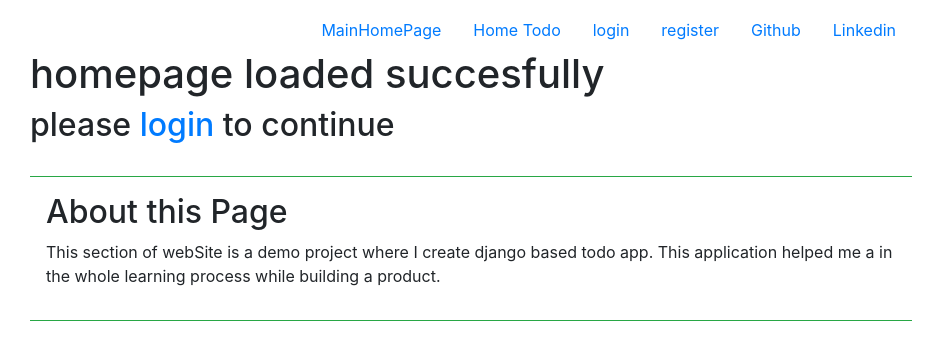
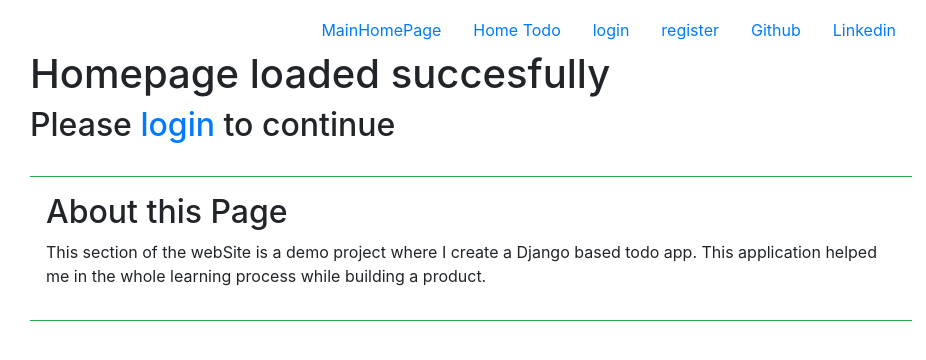
Before and after one commit to hrs2203/Django-app-ToDoList, a Django app: page /todo/ in a window 1280 px wide. Shown: the top 360 px of the page, without its empty margins (169-1095 px from the left). Run offline with Django 3.2, Linux system fonts and the light colour scheme; some libraries are stand-ins or nearby versions.

Commit message:
impo changes

```diff
--- a/todoApp/mainApp/templates/mainApp/home_page.html
+++ b/todoApp/mainApp/templates/mainApp/home_page.html
@@ -31,7 +31,7 @@
         <h1>Hi, I'm Hrishabh</h1>
         <h3>
             <p>
-                I am a Computer Science student from Indian Instutite of Information Technology, Sri City, currently woking on my Web developement skills utilizing frameworks like Django, NodeJs and React JS.
+                I am a sophomore Computer Science Undergraduate from the Indian Institute of Information Technology, Sri City, currently working on my Web development skills utilizing frameworks like Django, NodeJs and React JS.
             </p>
         </h3>
     </div>
--- a/todoApp/todo/templates/todo/homepage.html
+++ b/todoApp/todo/templates/todo/homepage.html
@@ -9,13 +9,13 @@
         <h1> hello {{ user.username }} </h1>
         <p><a href="/todo/account/">Click to see your home page</a></p>
     {% else %}
-        <h1> homepage loaded succesfully </h1>
-        <h2> please <a href='/todo/login/'>login</a> to continue </h2>
+        <h1> Homepage loaded succesfully </h1>
+        <h2> Please <a href='/todo/login/'>login</a> to continue </h2>
     {% endif %}
     <br>
     <div class='border-top border-bottom border-success p-3'>
         <h2> About this Page </h2>
-        <p>This section of webSite is a demo project where I create django based todo app. This application helped me a in the whole learning process while building a product.
+        <p>This section of the webSite is a demo project where I create a Django based todo app. This application helped me in the whole learning process while building a product.
         </p>
     </div>
 
```
